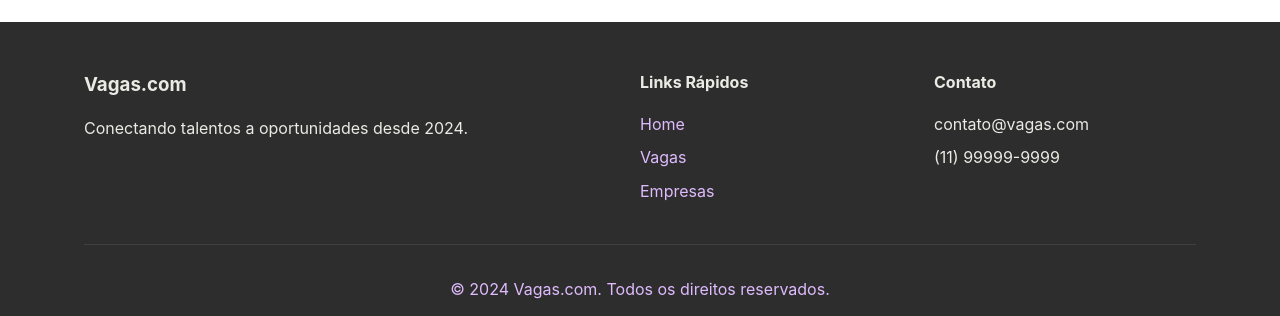
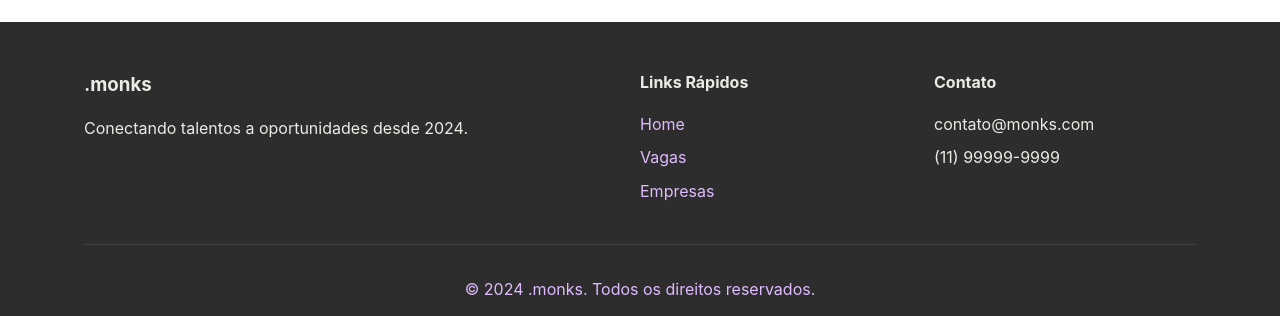
Before and after one commit to Deathsummer13/case-tecnico, a plain HTML site: page index.html in a window 1280 px wide. Shown: the part 2420-2736 px from the top of the page. Drawn offline with Linux system fonts and the light colour scheme.

Commit message:
Change title and footer company name to '.monks'

```diff
--- a/index.html
+++ b/index.html
@@ -3,11 +3,11 @@
 <head>
     <meta charset="UTF-8">
     <meta name="viewport" content="width=device-width, initial-scale=1.0">
-    <title>Vagas de Emprego - Desenvolvimento</title>
+    <title>.monks - Vagas de Emprego</title>
     <link rel="stylesheet" href="style.css">
 </head>
 <body>
-        <!-- Header -->
+    <!-- Header -->
     <header class="header">
         <nav class="navbar">
             <div class="logo">
@@ -207,7 +207,7 @@
         <div class="container">
             <div class="footer-content">
                 <div class="footer-section">
-                    <h3>Vagas.com</h3>
+                    <h3>.monks</h3>
                     <p>Conectando talentos a oportunidades desde 2024.</p>
                 </div>
                 <div class="footer-section">
@@ -221,13 +221,13 @@
                 <div class="footer-section">
                     <h4>Contato</h4>
                     <ul>
-                        <li>contato@vagas.com</li>
+                        <li>contato@monks.com</li>
                         <li>(11) 99999-9999</li>
                     </ul>
                 </div>
             </div>
             <div class="footer-bottom">
-                <p>&copy; 2024 Vagas.com. Todos os direitos reservados.</p>
+                <p>&copy; 2024 .monks. Todos os direitos reservados.</p>
             </div>
         </div>
     </footer>
```
